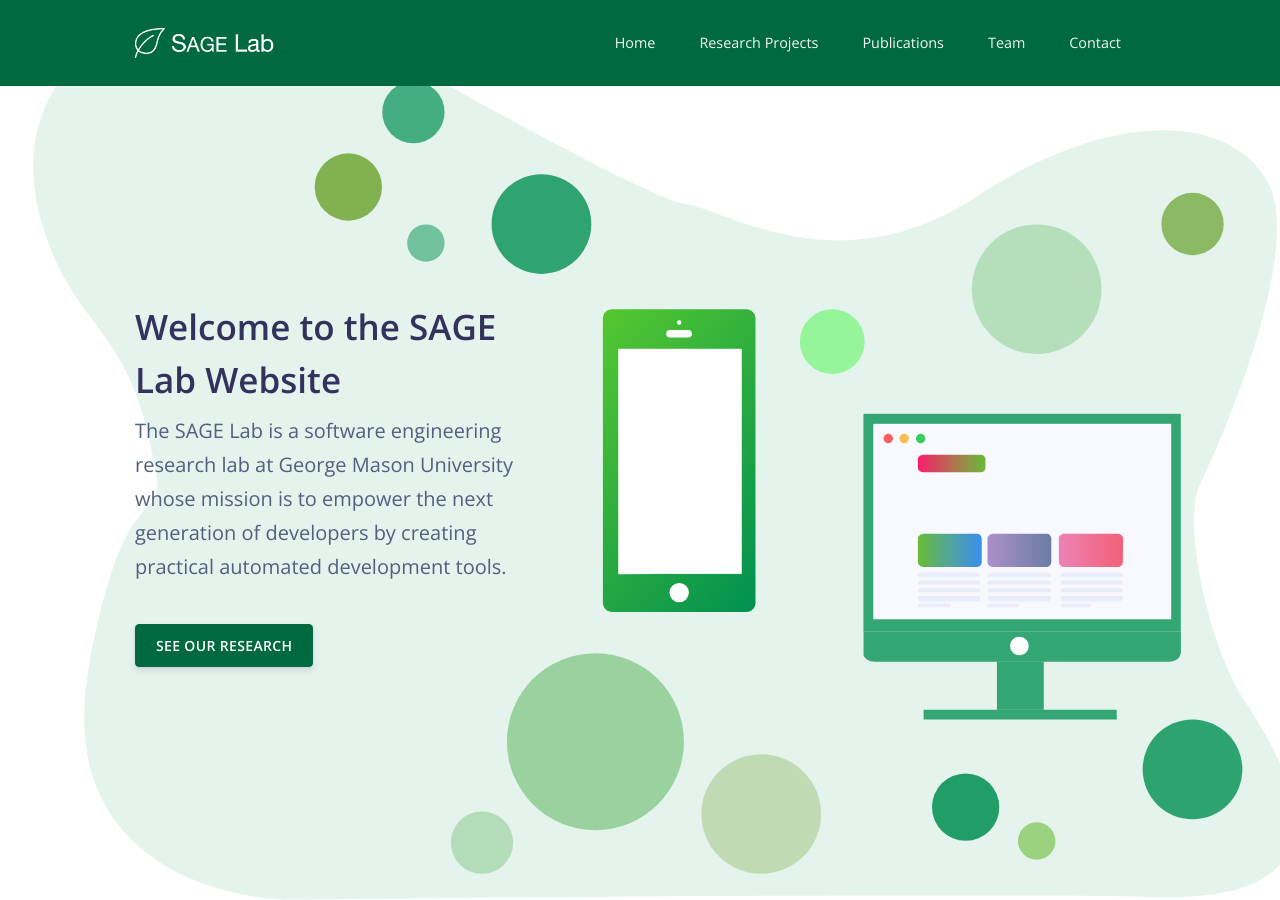
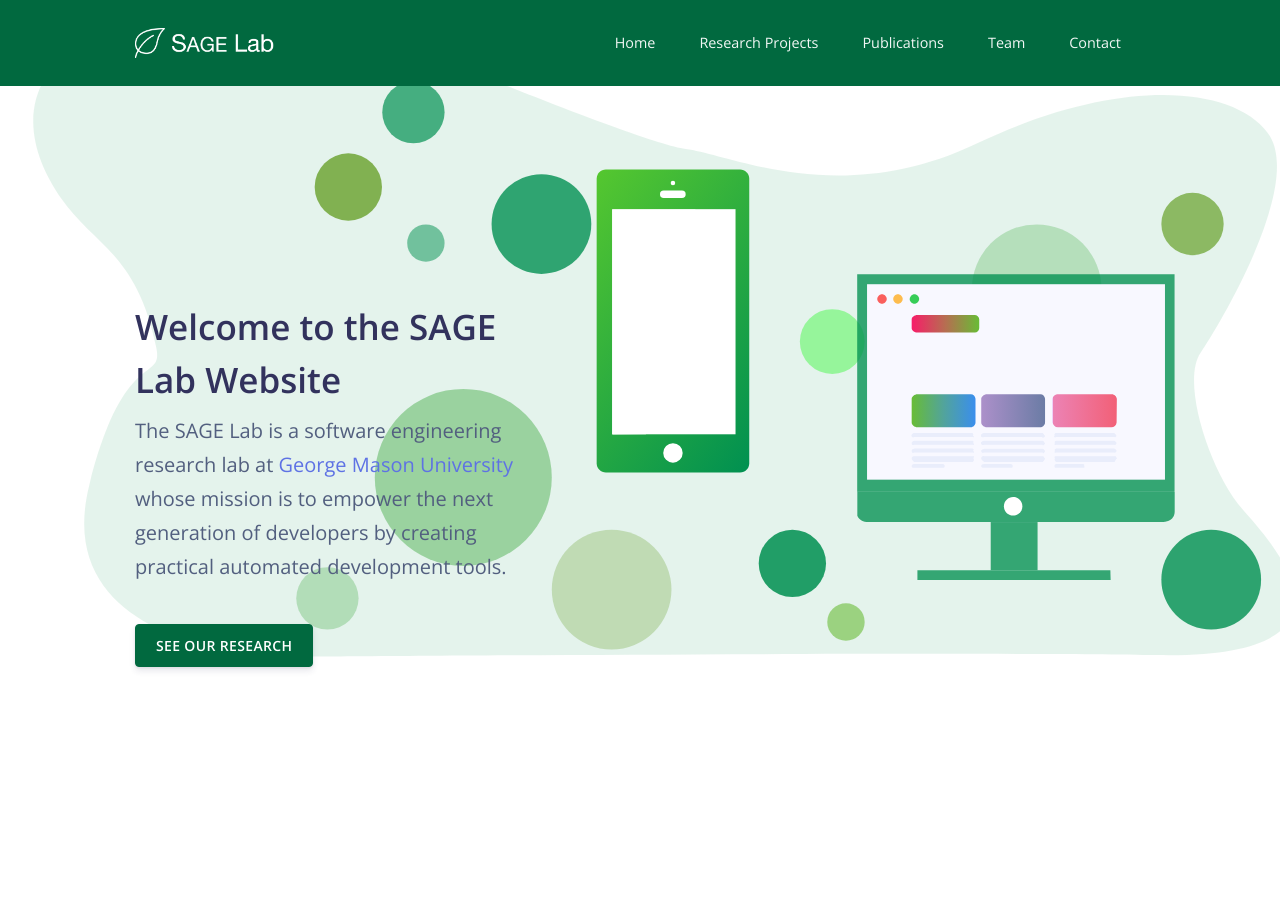
Before and after one commit to SageSELab/sageselab.github.io, a Jekyll site: the page built from index.html, in a window 1280 px wide and 900 px high. Built offline with Jekyll 4.4.1, drawn with Linux system fonts in a browser that asks for light colours; nearby versions of some CDN libraries.

Commit message:
updates
updates

```diff
--- a/_includes/home-sample.html
+++ b/_includes/home-sample.html
@@ -5,7 +5,7 @@
       <div class="row">
         <div class="col-lg-5 col-md-7 mr-auto text-left d-flex justify-content-center flex-column">
           <h3 class="display-3">Welcome to the SAGE Lab Website</h3>
-          <p class="lead mt-0">The SAGE Lab is a software engineering research lab at George Mason University whose mission is to empower the next generation of developers by creating practical automated development tools.</p>
+          <p class="lead mt-0">The SAGE Lab is a software engineering research lab at <a href="https://cs.gmu.edu">George Mason University</a> whose mission is to empower the next generation of developers by creating practical automated development tools.</p>
           <br>
           <div class="buttons">
             <a href="/blog" class="btn btn-success">
```
Also changed, not shown: assets/img/ill/hero.svg, 1 other file.
